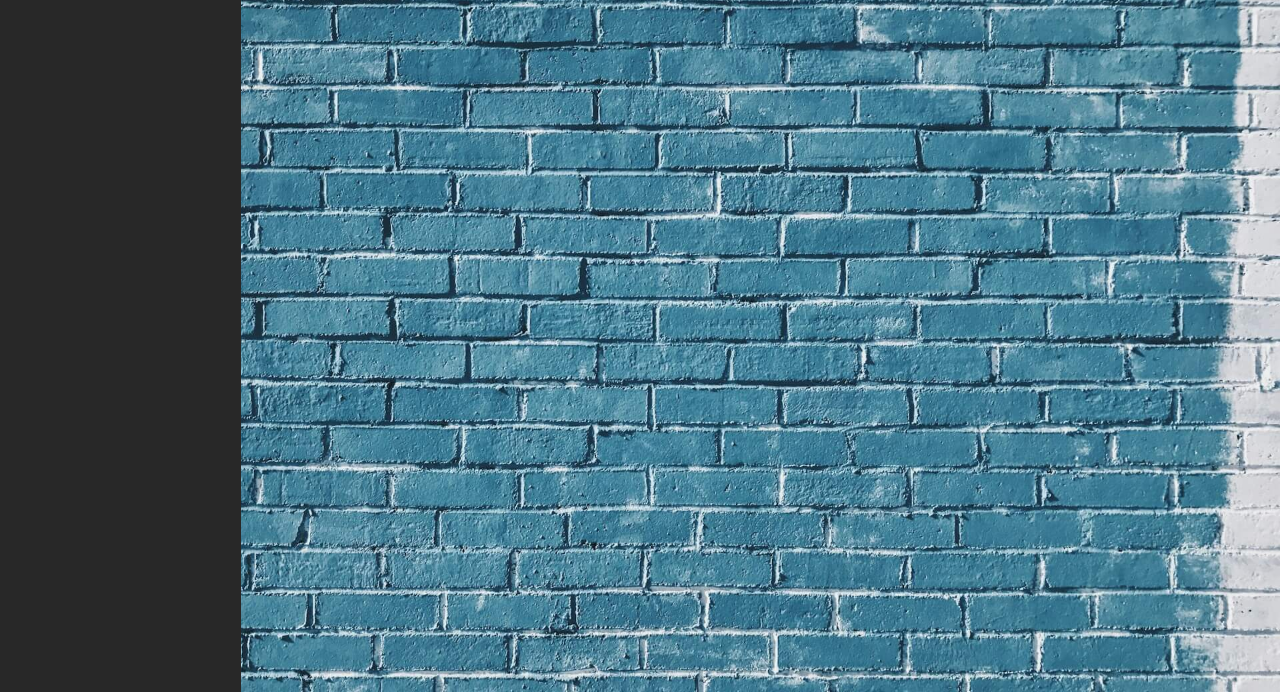
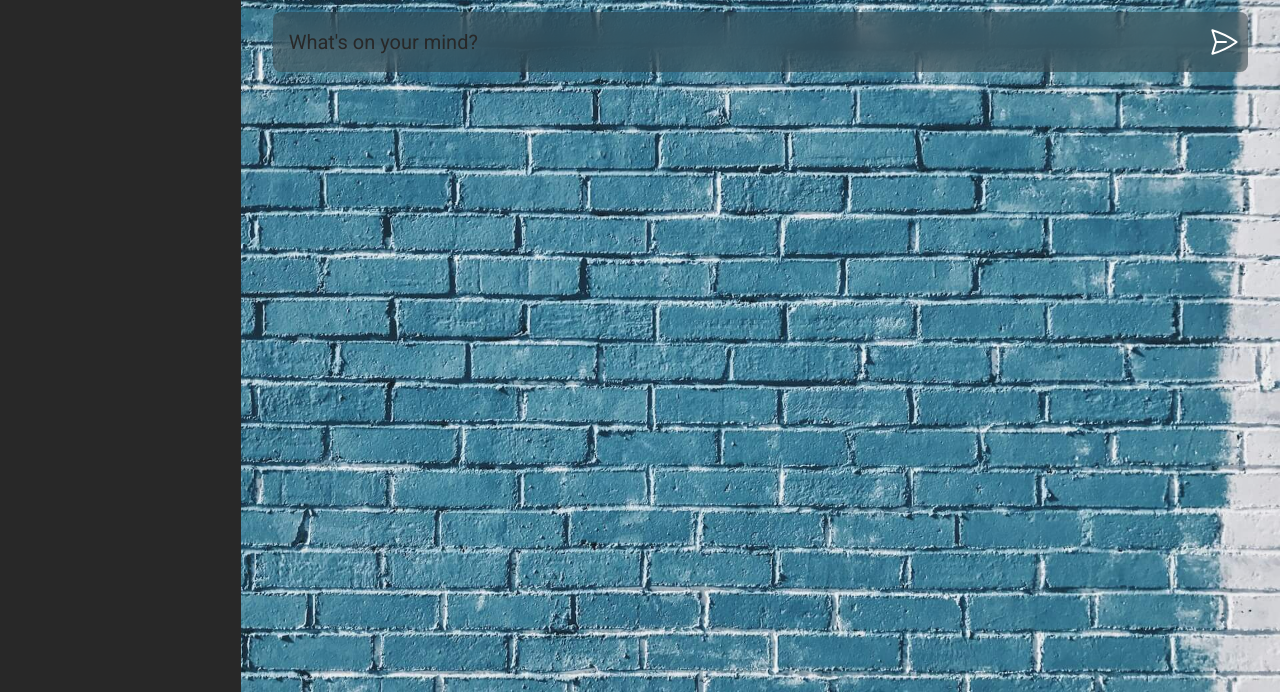
Before and after one commit to RaminKhalouie/ToDoList, a website: page src/index.html in a window 1280 px wide. Shown: the part 108-800 px from the top of the page. Drawn offline with Linux system fonts and the light colour scheme; a web font is replaced by a local one.

Commit message:
[FEAT] : Complete add section ui

```diff
--- a/src/index.html
+++ b/src/index.html
@@ -31,6 +31,7 @@
     </aside>
     <!-- Main -->
     <main class="w-full h-screen bg-fixed bg-cover bg-top p-8">
+        <!-- Nav -->
         <nav class="flex justify-between items-center">
             <div class="flex gap-2 justify-center items-center backdrop-blur-2xl p-2">
                 <img src="assets/images/icons/to-do.png" alt="" class="w-12 h-12 object-cover">
@@ -39,7 +40,8 @@
                     <strong id="date" class="font-medium">Date</strong>
                 </div>
             </div>
-            <div class="w-8 h-8 bg-bgDark rounded-md cursor-pointer  relative  before:contents-[''] before:flex before:absolute before:top-3 before:right-[2rem]  before:bg-transparent  before:border-8 before:border-l-bgDark before:border-t-transparent before:border-b-transparent before:border-r-transparent before:hidden" id="settings">
+            <div class="w-8 h-8 z-20 bg-bgDark rounded-md cursor-pointer  relative  before:contents-[''] before:flex before:absolute before:top-3 before:right-[2rem]  before:bg-transparent  before:border-8 before:border-l-bgDark before:border-t-transparent before:border-b-transparent before:border-r-transparent before:hidden"
+                id="settings">
                 <img src="assets/images/icons/settings.svg" alt="" class="w-full h-full object-cover">
                 <div
                     class="w-[200px] h-[300px] overflow-y-scroll p-2 bg-bgDark absolute top-[0.5rem] right-[3rem] rounded grid grid-cols-3 gap-1 *:w-full *:h-full *:object-cover hidden ">
@@ -76,6 +78,14 @@
                 </div>
             </div>
         </nav>
+        <!-- Add -->
+        <div class="my-4 relative">
+            <input type="text" name="task" id="task"
+                class="outline-none border-none flex w-full min-h-12 bg-bgDark bg-opacity-40 p-4 text-white backdrop-blur-lg text-xl placeholder:text-bgDark rounded-lg"
+                placeholder="What's on your mind?">
+            <img src="assets/images/icons/send.svg" alt="" id="add"
+                class="absolute w-8 h-8 top-1/2 -translate-y-1/2 right-2 cursor-pointer transition-all duration-300 hover:scale-110">
+        </div>
     </main>
     <!-- js -->
     <script src="assets/js/main.js"></script>
```
Also changed, not shown: src/assets/images/icons/send.svg (added), src/assets/styles/master.css.
